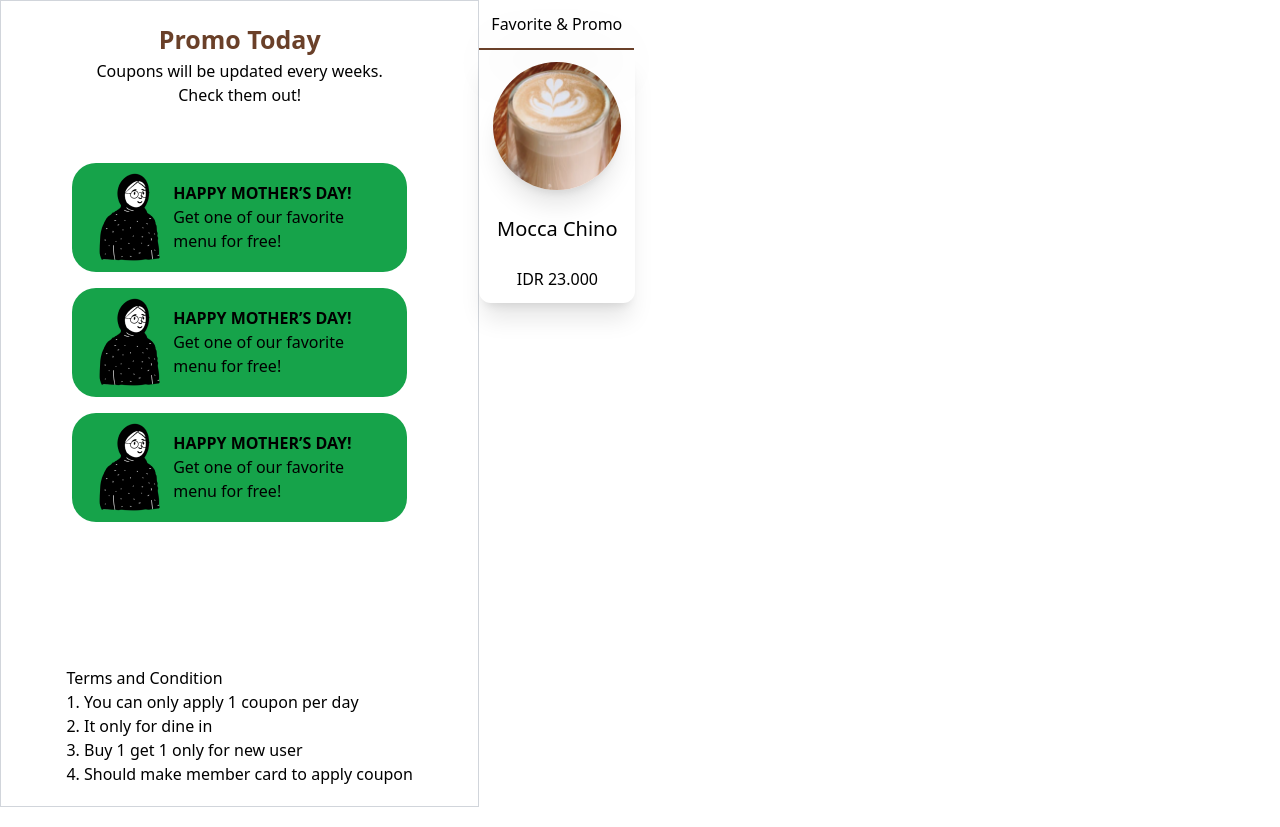
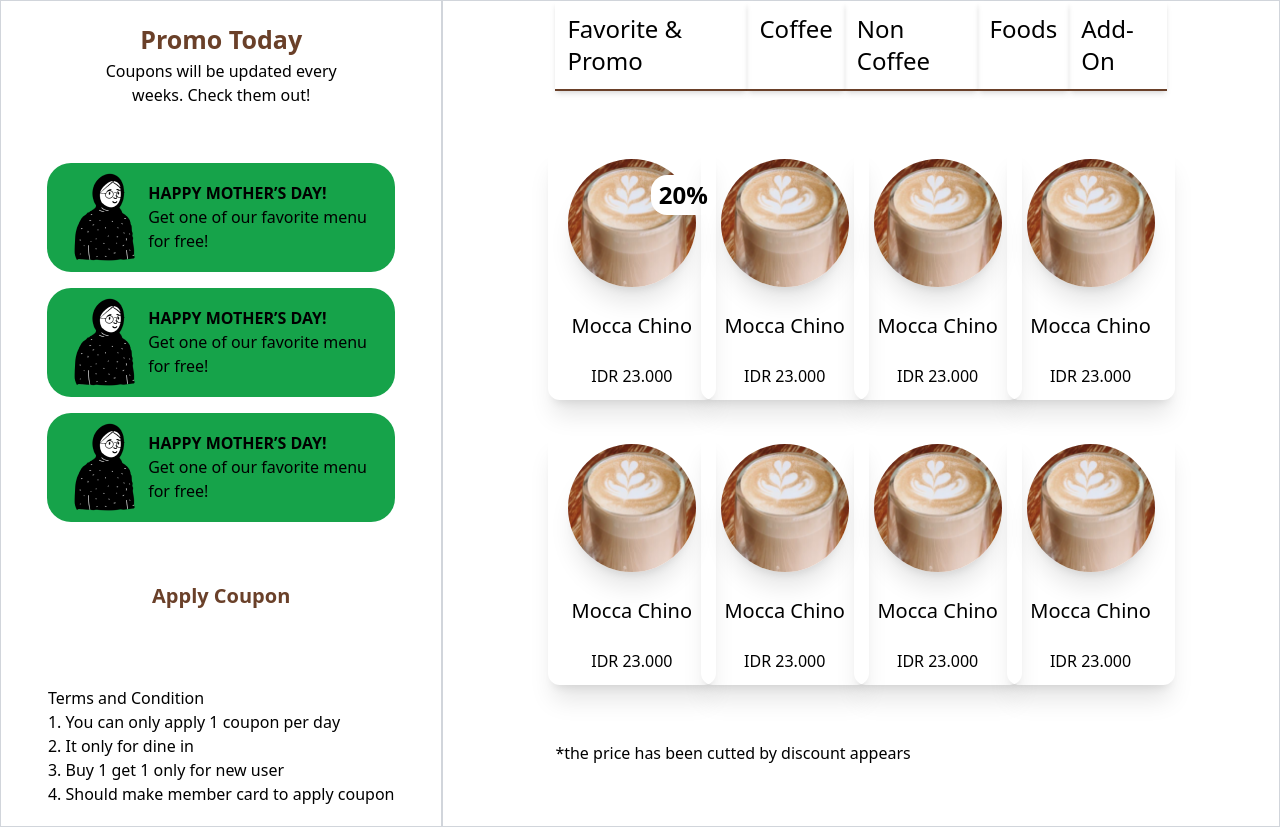
Before and after one commit to oktaviandwip/coffeeshop, a React (Vite) app in the folder apps/client/: page / in a window 1280 px wide. Built offline with nearby package versions, Linux system fonts and the light colour scheme.

Commit message:
slicing aside and main product

```diff
--- a/apps/client/src/components/Button.jsx
+++ b/apps/client/src/components/Button.jsx
@@ -2,7 +2,10 @@ import React from 'react';
 
 export default function Button({ content, color = 'primary' }) {
   return (
-    <button type="submit" className={`bg-${color} w-full text-white rounded-xl py-3`}>
+    <button
+      type="submit"
+      className={`bg-${color} w-full text-${color == 'primary' ? 'white' : 'primary'} rounded-xl py-5 text-xl font-bold`}
+    >
       {content}
     </button>
   );
--- a/apps/client/src/components/CardProduct.jsx
+++ b/apps/client/src/components/CardProduct.jsx
@@ -3,9 +3,15 @@ import ProductBanner from '../assets/product-image.png';
 
 export default function CardProduct({ title, image, price, promo }) {
   return (
-    <div className="w-[156px] h-[253px] text-center shadow-xl rounded-xl p-3 flex flex-col items-center justify-between">
-      <div>
+    <div className="relative w-[168px] h-[253px] text-center shadow-xl rounded-xl p-3 flex flex-col items-center justify-between">
+      <div className="">
         <img src={ProductBanner} alt={title} className="rounded-full shadow-xl w-[128px] h-[128px]" />
+
+        {promo ? (
+          <p className="px-2 py-1 absolute right-0 top-7 rounded-2xl bg-white text-2xl font-bold">{promo}%</p>
+        ) : (
+          ''
+        )}
       </div>
       <h3 className="text-bold text-[20px]">{title}</h3>
       <p>IDR {price}</p>
--- a/apps/client/src/components/Promo.jsx
+++ b/apps/client/src/components/Promo.jsx
@@ -3,7 +3,7 @@ import PromoBanner from '../assets/promo-banner.png';
 
 function Promo({ title, content }) {
   return (
-    <div className="h-[109px] w-[335px] bg-green-600 flex items-center px-4 rounded-3xl ">
+    <div className="h-[109px] w-[348px] bg-green-600 flex items-center px-4 rounded-3xl ">
       <img src={PromoBanner} alt="" />
       <div className="">
         <h5 className="font-bold">HAPPY MOTHER’S DAY!</h5>
--- a/apps/client/src/pages/product/Product.jsx
+++ b/apps/client/src/pages/product/Product.jsx
@@ -6,8 +6,8 @@ function Product() {
   return (
     <>
       <section className="flex">
-        <aside className="border border-gray-300 px-8 py-5 flex flex-col items-center gap-y-14">
-          <section className="text-center w-4/5">
+        <aside className="w-[732px] border border-gray-300 px-5 py-5 flex flex-col items-center gap-y-14">
+          <section className="text-center w-[60%]">
             <h3 className="font-bold text-[25px] text-primary">Promo Today</h3>
             <p>Coupons will be updated every weeks. Check them out! </p>
           </section>
@@ -17,8 +17,7 @@ function Product() {
               <Promo />
               <Promo />
             </div>
-
-            <Button content={'Apply Coupon'} color={'primary'} />
+            <Button content={'Apply Coupon'} color={'secondary'} />
           </section>
           <section>
             <h6>Terms and Condition</h6>
@@ -30,11 +29,26 @@ function Product() {
             </ol>
           </section>
         </aside>
-        <main>
-          <nav>
-            <button className="p-3 border-b-2 border-primary drop-shadow-2xl">Favorite & Promo</button>
-          </nav>
-          <CardProduct title={'Mocca Chino'} price={'23.000'} />
+        <main className="px-28 border border-gray-300  space-y-14 flex flex-col items-center w-full">
+          <ul className="w-full md:text-2xl text-xl flex justify-between ">
+            <li className="cursor-pointer select-none p-3 border-b-2 border-primary shadow-md ">Favorite & Promo</li>
+            <li className="cursor-pointer p-3 border-b-2 border-primary shadow-md ">Coffee</li>
+            <li className="cursor-pointer p-3 border-b-2 border-primary shadow-md ">Non Coffee</li>
+            <li className="cursor-pointer p-3 border-b-2 border-primary shadow-md ">Foods</li>
+            <li className="cursor-pointer p-3 border-b-2 border-primary shadow-md ">Add-On</li>
+          </ul>
+          <section className="w-full px-4  flex gap-8 sm:grid sm:grid-cols-2 md:grid-cols-3 lg:grid-cols-4 justify-items-center">
+            <CardProduct title={'Mocca Chino'} price={'23.000'} promo={'20'} />
+            <CardProduct title={'Mocca Chino'} price={'23.000'} />
+            <CardProduct title={'Mocca Chino'} price={'23.000'} />
+            <CardProduct title={'Mocca Chino'} price={'23.000'} />
+            <CardProduct title={'Mocca Chino'} price={'23.000'} />
+            <CardProduct title={'Mocca Chino'} price={'23.000'} />
+            <CardProduct title={'Mocca Chino'} price={'23.000'} />
+            <CardProduct title={'Mocca Chino'} price={'23.000'} />
+          </section>
+
+          <p className="w-full ">*the price has been cutted by discount appears</p>
         </main>
       </section>
     </>
```
